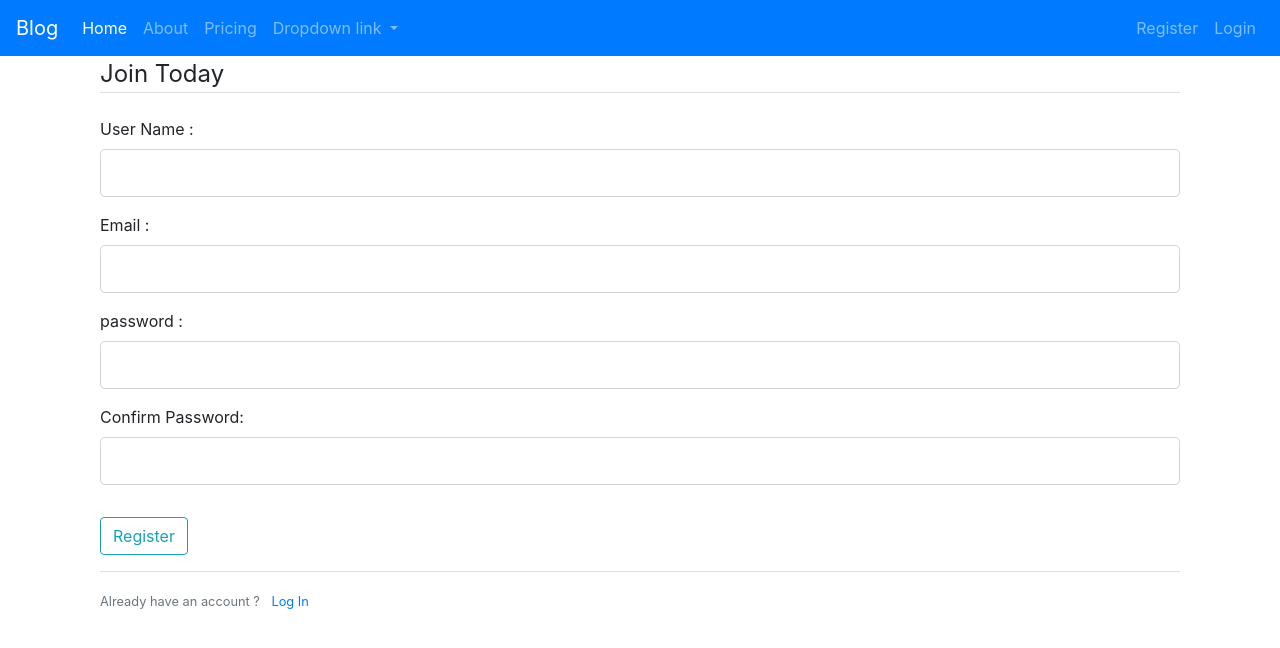
After one commit to viralsir/flask_siddharth, a Flask app: page /register in a window 1280 px wide. The commit adds this page. Shown: the top 648 px of the page. Run offline with Flask 2, Linux system fonts and the light colour scheme; some libraries are stand-ins or nearby versions.

Commit message:
i have added register functionality

```diff
--- a/flask_blog.py
+++ b/flask_blog.py
@@ -1,7 +1,8 @@
 from  flask import Flask,render_template
+from forms import RegisterForm
 
 app=Flask(__name__)
-
+app.config['SECRET_KEY']='12345'
 posts=[
     {
         "author":"vimal shah",
@@ -28,6 +29,12 @@ def Home():
 def about():
     return render_template("about.html",title="About")
 
+@app.route("/register")
+def register():
+    form=RegisterForm()
+    return render_template("register.html",form=form)
+
+
 
 if __name__ == '__main__':
     app.run(debug=True)
--- /dev/null
+++ b/forms.py
@@ -0,0 +1,11 @@
+from flask_wtf.form import FlaskForm
+from wtforms import StringField,PasswordField,SubmitField
+from wtforms.validators import DataRequired,Email,EqualTo,Length
+
+
+class RegisterForm(FlaskForm):
+    username=StringField("User Name :")
+    email=StringField("Email :",validators=[DataRequired(),Email()])
+    password=PasswordField("password :",validators=[DataRequired(),Length(min=8)])
+    confirm_password=PasswordField("Confirm Password:",validators=[DataRequired(),EqualTo("password")])
+    submit=SubmitField("Register")
--- a/templates/layout.html
+++ b/templates/layout.html
@@ -45,10 +45,14 @@
         </ul>
 
       </div>
-         <form class="form-inline">
+        <div class="navbar-nav">
+             <a class="nav-link" href="#">Register </a>
+             <a class="nav-link" href="#">Login </a>
+        </div>
+        <!-- <form class="form-inline">
             <input class="form-control mr-sm-2" type="search" placeholder="Search" aria-label="Search">
             <button class="btn btn-outline-success my-2 my-sm-0" type="submit">Search</button>
-        </form>
+        </form>-->
     </nav>
     <div class="container" >
         {% block body %}
--- /dev/null
+++ b/templates/register.html
@@ -0,0 +1,48 @@
+{% extends "layout.html" %}
+{% block body %}
+    <div class="container">
+        <form method="POST" action="">
+            {{form.hidden_tag()}}
+            <fieldset class="form-group"  >
+                <legend class="border-bottom mb-4">
+                    Join Today
+                </legend>
+                <div class="form-group">
+                    {{form.username.label(class="form-control-label")}}
+                    {{form.username(class="form-control form-control-lg")}}
+
+
+                </div>
+                <div class="form-group">
+                    {{form.email.label(class="form-control-label")}}
+                    {{form.email(class="form-control form-control-lg")}}
+
+
+
+                </div>
+                <div class="form-group">
+                    {{form.password.label(class="form-control-label")}}
+                    {{form.password(class="form-control form-control-lg")}}
+
+
+                </div>
+                <div class="form-group">
+                    {{form.confirm_password.label(class="form-control-label")}}
+                    {{form.confirm_password(class="form-control form-control-lg")}}
+
+
+
+                </div>
+
+           </fieldset>
+            <div class="form-group">
+                {{ form.submit(class="btn btn-outline-info")}}
+            </div>
+        </form>
+        <div class="border-top pt-3">
+            <small class="text-muted" >
+                Already have an account ?<a class="ml-2" href="#"> Log In</a>
+            </small>
+        </div>
+    </div>
+{% endblock %}
```
